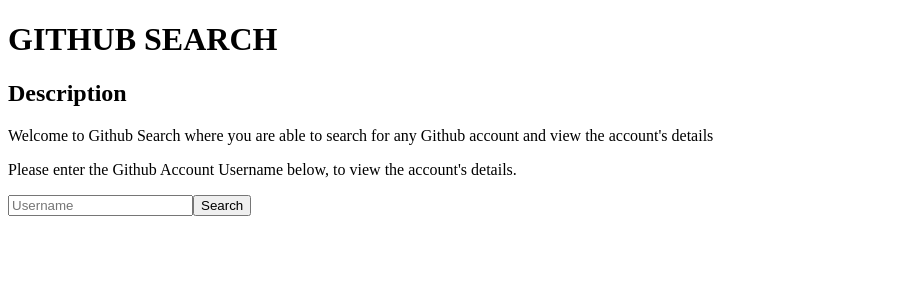
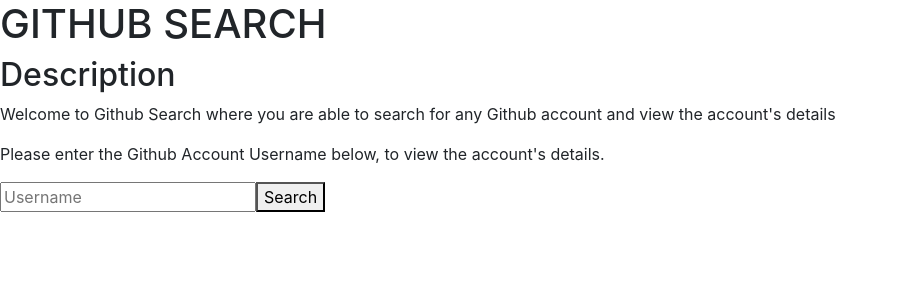
Before and after one commit to Alvin-21/github-search, an Angular app: page / in a window 1280 px wide. Shown: the top 300 px of the page, without its empty margins (0-898 px from the left). Built offline with nearby package versions, Linux system fonts and the light colour scheme.

Commit message:
Add bootstrap.

```diff
--- a/package.json
+++ b/package.json
@@ -19,6 +19,8 @@
     "@angular/platform-browser": "~11.2.6",
     "@angular/platform-browser-dynamic": "~11.2.6",
     "@angular/router": "~11.2.6",
+    "bootstrap": "^4.6.0",
+    "popper": "^1.0.1",
     "rxjs": "~6.6.0",
     "tslib": "^2.0.0",
     "zone.js": "~0.11.3"
--- a/src/styles.css
+++ b/src/styles.css
@@ -1 +1,2 @@
 /* You can add global styles to this file, and also import other style files */
+@import "~bootstrap/dist/css/bootstrap.css";
```
Also changed, not shown: 1 other file (tests, documents, lock files or other folders).
